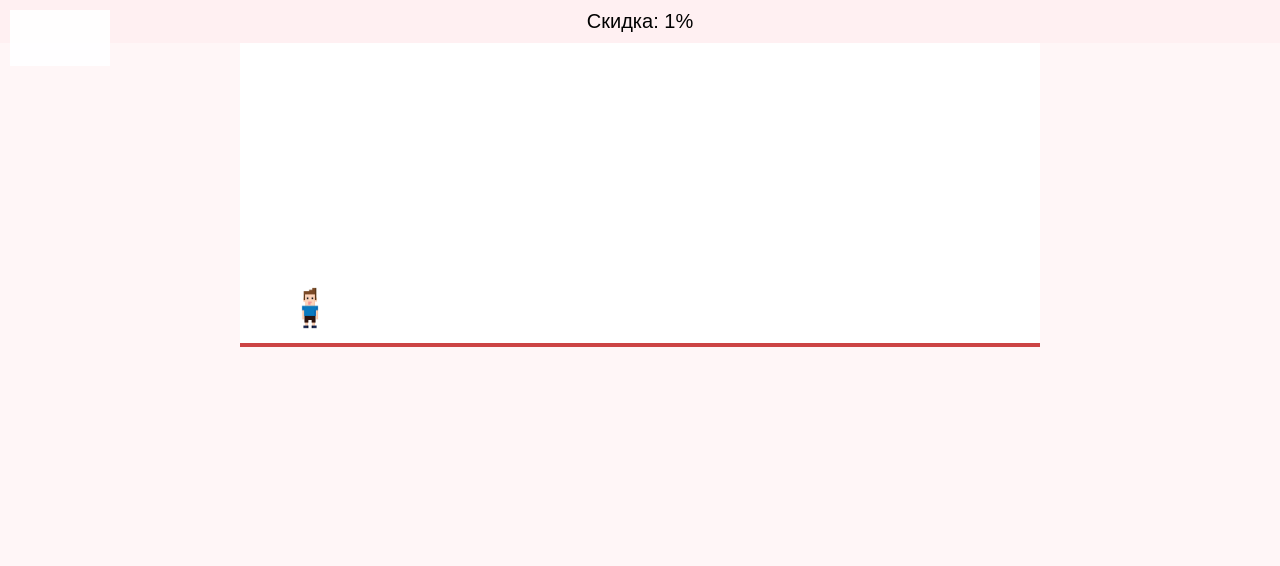
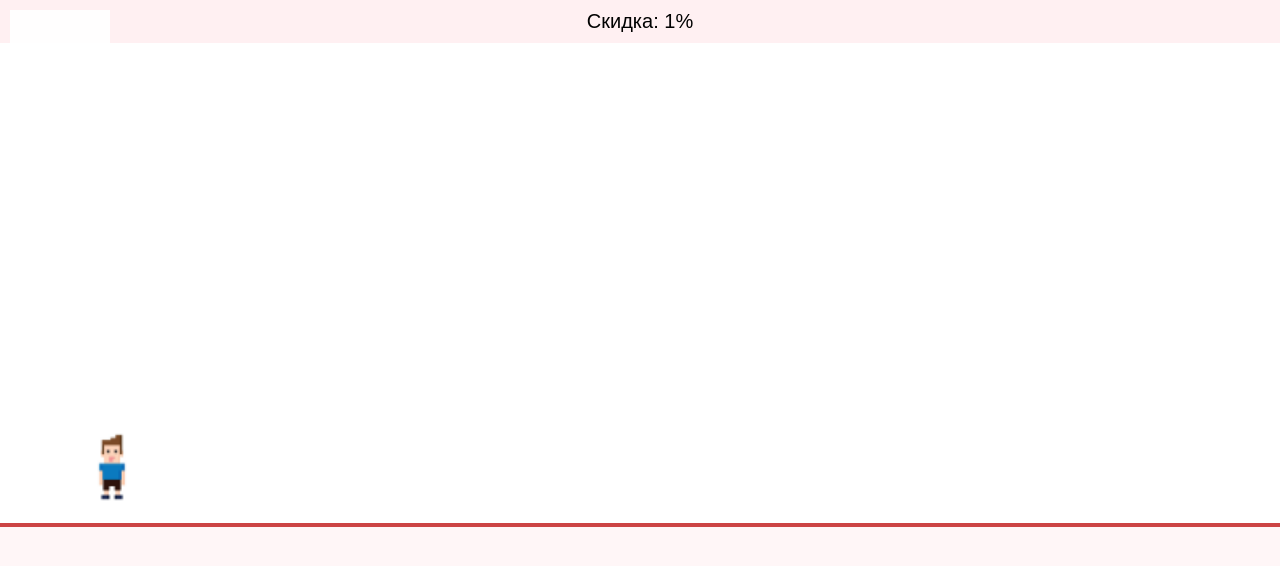
Before and after one commit to aset123/Run-Flowers, a plain HTML site: page index.html in a window 1280 px wide. Drawn offline with Linux system fonts and the light colour scheme.

Commit message:
Update index.html

```diff
--- a/index.html
+++ b/index.html
@@ -11,6 +11,13 @@
       font-family: sans-serif;
       background: #fff6f7;
     }
+    #gameCanvas {
+  width: 100vw;
+  height: auto;
+  max-height: 90vh;
+  display: block;
+  margin: auto;
+}
     #gameCanvas {
       background: #fff;
       display: block;
```
